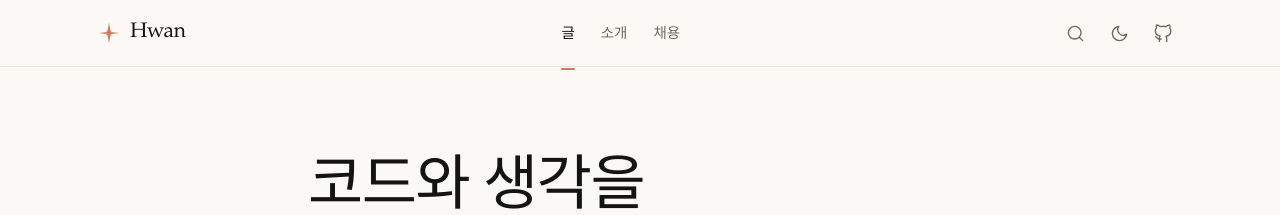
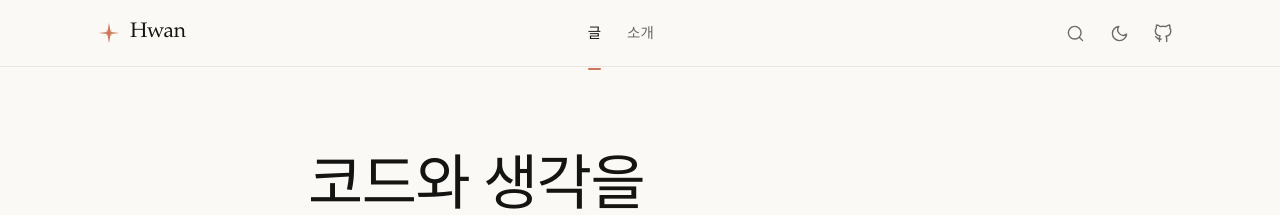
Before and after one commit to Hwan3434/Hwan3434.github.io, a Jekyll site: the page built from index.html, in a window 1280 px wide. Shown: the top 215 px of the page. Built offline with Jekyll 4.4.1, drawn with Linux system fonts in a browser that asks for light colours; some web fonts are replaced.

Commit message:
Remove jobs link from navigation

```diff
--- a/_includes/nav.html
+++ b/_includes/nav.html
@@ -9,7 +9,6 @@
     <div class="nav-links">
       <a href="{{ '/' | relative_url }}" class="nav-link {% if page.url == '/' or page.layout == 'post' %}active{% endif %}">글</a>
       <a href="{{ '/about/' | relative_url }}" class="nav-link {% if page.url contains 'about' %}active{% endif %}">소개</a>
-      <a href="{{ '/jobs.html' | relative_url }}" class="nav-link {% if page.url contains 'jobs' %}active{% endif %}">채용</a>
     </div>
     <div class="nav-actions">
       <button class="icon-btn" id="btn-search-open" aria-label="검색">
```
